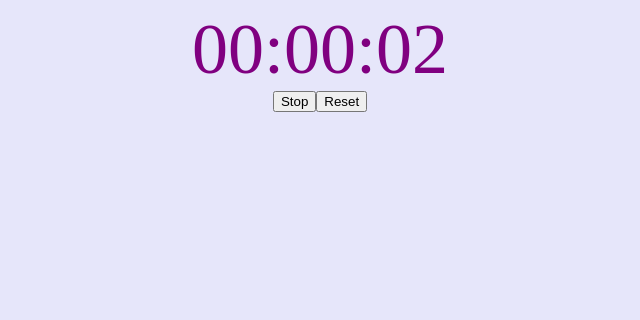
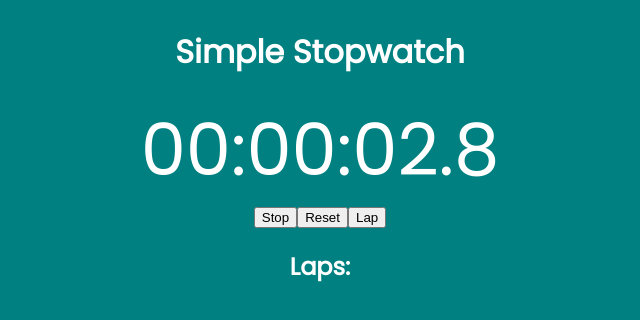
Before and after one commit to Kayraefloyd/stopwatch, a plain HTML site: page index.html in a window 1280 px wide. Both pictures are taken after a click on the button "Start". Shown: the whole page, without its empty margins (320-960 px from the left). Drawn offline with Linux system fonts and the light colour scheme.

Commit message:
Changed the style of the page by changing the background color and font. Also added milliseconds onto the stopwatch.

```diff
--- a/css/styles.css
+++ b/css/styles.css
@@ -1,22 +1,40 @@
 
-.container{
-  height: 300px;
-  width: 100%;
+
+
+
+body {
+  background-color: teal;
+  display: block;
+  justify-content: center;
+  text-align: center;
+  font-family: 'Poppins';
+
+}
+h1, h2 {
+  color:white;
+  text-align: center;
+  margin: auto;
+  display: block;
+  padding: 20px;
 }
 
-body {
-  background-color: lavender;
+.heading{
+  font-size: 2em;
+  margin: 2em 0;
 }
+
 
 #display{
   width: 100%;
   font-size: 72px;
-  color: purple;
+  color: white;
   text-align: center;
-  margin: 0px auto;
+  margin: 20x auto;
 }
 
 .buttons{
   text-align: center;
+  border-radius: inherit;
+
 
 }
--- a/index.html
+++ b/index.html
@@ -8,19 +8,35 @@
 		<title>Stopwatch</title>
 		<link rel="stylesheet" href="css/styles.css">
 		<script src="js/main.js"></script>
+		<link href='https://fonts.googleapis.com/css?family=Poppins' rel='stylesheet'>
 	</head>
 
 	<body>
+		<h1>Simple Stopwatch</h1>
+
 
 		<div class="container">
+			<main>
+				<sectiom>
+
+
 			<div id="display">
-				00:00:00
+				00:00:00.0
 			</div>
+		</section>
+
+
 
 			<div class="buttons">
-				<button id="startStop" onclick="startStop()">Start</button><button id="reset" onclick="reset()">Reset</button>
+				<button id="startStop" onclick="startStop()">Start</button><button id="reset" onclick="reset()">Reset</button><button id="lap" onclick="lap()">Lap</button>
 			</div>
 		</div>
+
+		<h2>Laps:</h2>
+		<div id="laps">
+			<p id="lapRecord"></p>
+		</div>
+	</main>
 
 
 	</body>
--- a/js/main.js
+++ b/js/main.js
@@ -1,8 +1,10 @@
 // define vars for time values
+var miliseconds = 0;
 var seconds = 0;
 var minutes = 0;
 var hours = 0;
 
+var displayMiliseconds = 0;
 var displaySeconds = 0;
 var displayMinutes= 0;
 var displayHours = 0;
@@ -13,19 +15,32 @@ var interval = null;
 // create var for stopwatch status
 var status = 'stopped';
 
+
 //Stopwatch function
 function stopWatch() {
 
-  seconds++;
+  miliseconds+=10;
 
-  if (seconds / 60 === 1) {
+  if(miliseconds >= 1000) {
+    miliseconds = 0;
+    seconds++;
+  }
+
+  if (seconds >= 60) {
     seconds = 0;
     minutes++;
 
-    if (minutes / 60 === 1) {
+    if (minutes >= 60) {
       minutes = 0;
       hours++;
     }
+  }
+
+  if(miliseconds < 100) {
+    displayMiliseconds = "0";
+  } else {
+    displayMiliseconds = miliseconds.toString();
+    displayMilisecondsSliced = displayMiliseconds.slice(0, 1);
   }
 
   if(seconds < 10) {
@@ -47,7 +62,9 @@ function stopWatch() {
   }
 
   //display updated time values
-  document.getElementById("display").innerHTML = displayHours + ':' + displayMinutes + ":" + displaySeconds;
+  document.getElementById("display").innerHTML = displayHours + ':' + displayMinutes + ":" + displaySeconds + "." + displayMilisecondsSliced;
+
+
 }
 
 
@@ -55,7 +72,7 @@ function stopWatch() {
 function startStop () {
 
   if (status === 'stopped') {
-    interval = window.setInterval(stopWatch, 1000);
+    interval = window.setInterval(stopWatch, 10);
     document.getElementById('startStop').innerHTML = "Stop";
     status = "started";
   } else {
@@ -69,9 +86,18 @@ function startStop () {
 //function to reset the stopwatch
 function reset() {
   window.clearInterval(interval);
+  miliseconds = 0;
   seconds = 0;
   minutes = 0;
   hours = 0;
-  document.getElementById("display").innerHTML = "00:00:00";
+  document.getElementById("display").innerHTML = "00:00:00.0";
   document.getElementById("startStop").innerHTML = "Start";
 }
+
+function lap () {
+
+  var lapArray = [];
+
+
+
+}
```
